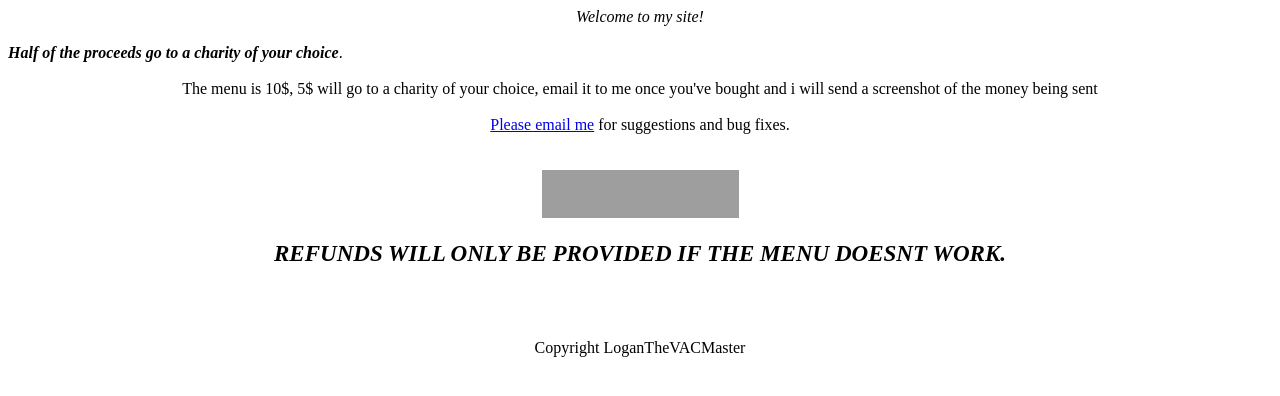
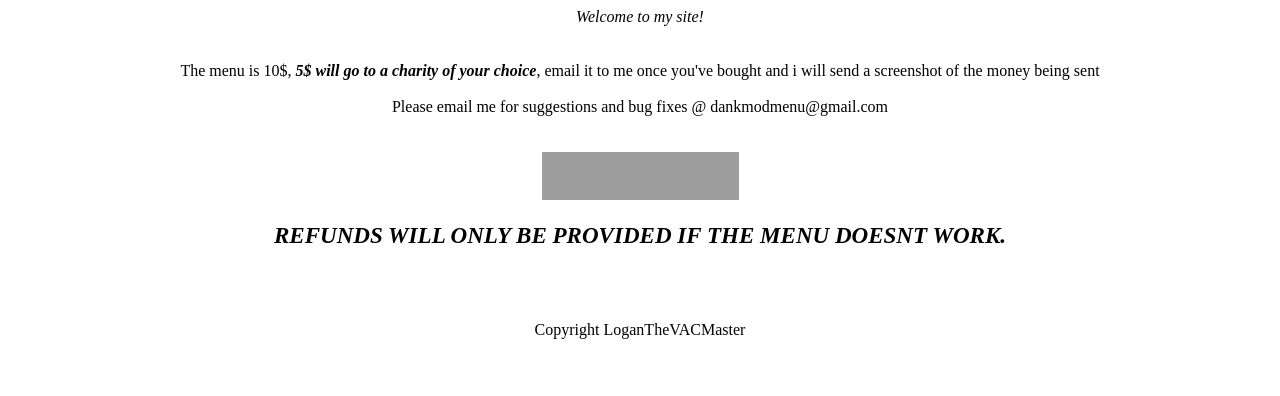
Before and after one commit to DankPP/DankMenu, a plain HTML site: page index.html in a window 1280 px wide. Drawn offline with Linux system fonts and the light colour scheme; grey boxes are pictures that could not be loaded.

Commit message:
Shits fixed

```diff
--- a/index.html
+++ b/index.html
@@ -1,13 +1,28 @@
 <!DOCTYPE html PUBLIC "-//W3C//DTD HTML 4.01//EN" "http://www.w3.org/TR/html4/strict.dtd">
 <html><head>
-<meta content="text/html; charset=ISO-8859-1" http-equiv="content-type"><title>Buy Dankpp</title>
+<meta content="text/html; charset=ISO-8859-1" http-equiv="content-type"><title>Buy DankPP</title></head>
+<body>
+<div style="text-align: center;"><span style="font-style: italic;">Welcome to my site!</span><br>
+<br>
+</div>
 
-</head><body><div style="text-align: center;"><span style="font-style: italic;">
-Welcome to my site!</span><br>
-<br></div><span style="font-weight: bold; font-style: italic;">
-Half of the proceeds go to a charity of your choice</span>. <br><div style="text-align: center;">
-<br>The menu is 10$, 5$ will go to a charity of your choice, email it
+<div style="text-align: center;"><br>
+The menu is 10$, <span style="font-weight: bold; font-style: italic;">5$ will go to a charity of your choice</span>, email it
 to me once you've bought and i will send a screenshot of the money
-being sent<br><br><a href="mailto:dankmodmenu@gmail.com">Please email me</a> for suggestions and bug fixes.<br><br><br><a href="https://www.paypal.com/cgi-bin/webscr?cmd=_s-xclick&amp;hosted_button_id=ASL9X52HTFDLQ"><img style="border: 0px solid ; width: 197px; height: 48px;" alt="Buy Now" src="https://www.paypalobjects.com/en_US/i/btn/btn_buynowCC_LG.gif?akam_redir=1"></a><br><br><big style="font-weight: bold; font-style: italic;"><big>REFUNDS WILL ONLY BE PROVIDED IF THE MENU DOESNT WORK.</big></big><br><br><br><br><br>Copyright LoganTheVACMaster<span style="color: rgb(102, 102, 102); font-family: Arial,sans-serif; font-size: 13px; font-style: normal; font-variant: normal; font-weight: normal; letter-spacing: normal; line-height: normal; text-align: left; text-indent: 0px; text-transform: none; white-space: nowrap; widows: 1; word-spacing: 0px; display: inline ! important; float: none; background-color: rgb(255, 255, 255);"></span><br>
-<br></div>
+being sent<br>
+<br>
+Please email me for suggestions and bug fixes @ dankmodmenu@gmail.com<br>
+<br>
+<br>
+<a href="https://www.paypal.com/cgi-bin/webscr?cmd=_s-xclick&amp;hosted_button_id=ASL9X52HTFDLQ"><img style="border: 0px solid ; width: 197px; height: 48px;" alt="Buy Now" src="https://www.paypalobjects.com/en_US/i/btn/btn_buynowCC_LG.gif?akam_redir=1"></a><br>
+<br>
+<big style="font-weight: bold; font-style: italic;"><big>REFUNDS
+WILL ONLY BE PROVIDED IF THE MENU DOESNT WORK.</big></big><br>
+<br>
+<br>
+<br>
+<br>
+Copyright LoganTheVACMaster<span style="color: rgb(102, 102, 102); font-family: Arial,sans-serif; font-size: 13px; font-style: normal; font-variant: normal; font-weight: normal; letter-spacing: normal; line-height: normal; text-align: left; text-indent: 0px; text-transform: none; white-space: nowrap; widows: 1; word-spacing: 0px; display: inline ! important; float: none; background-color: rgb(255, 255, 255);"></span><br>
+<br>
+</div>
 </body></html>
```
